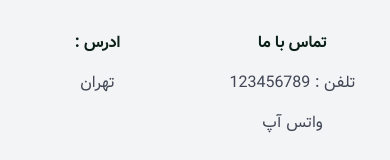
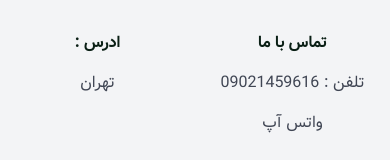
Before and after one commit to Pooria-ahmadi/Lighvan, a Nuxt app: page / in a window 390 px wide. Shown: the part 9216-9376 px from the top of the page. Built offline with nearby package versions, Linux system fonts and the light colour scheme.

Commit message:
add numberphone to foter and whatsapp

```diff
--- a/components/footeer.vue
+++ b/components/footeer.vue
@@ -28,7 +28,7 @@
           <p class="has-text-success-dark has-text-weight-bold"> تماس با ما </p>
           <ul>
             <li class="my-4">
-              <a href="tel:123456789" class="has-text-grey-dark"> تلفن : 123456789</a>
+              <a href="tel:09021459616" class="has-text-grey-dark"> تلفن : 09021459616</a>
             </li>
             <li class="my-4">
               <a href="#" class="has-text-grey-dark"> واتس آپ</a>
@@ -67,10 +67,10 @@
           <p class="has-text-success-dark has-text-weight-bold"> تماس با ما </p>
           <ul>
             <li class="my-4">
-              <a href="tel:" class="pr-4 has-text-grey-dark"> تلفن : 123456789</a>
+              <a href="tel:09021459616" class="pr-4 has-text-grey-dark"> تلفن : 09021459616</a>
             </li>
             <li class="my-4">
-              <a href="#123456789" class="pr-4 has-text-grey-dark"> واتس آپ</a>
+              <a href="https://wa.me/+989021459616" class="pr-4 has-text-grey-dark"> واتس آپ</a>
             </li>
           </ul>
         </div>
--- a/pages/singup.vue
+++ b/pages/singup.vue
@@ -1,5 +1,5 @@
 <template>
-    <div>
+    <div class="font-family">
         <div class="columns mx-2 my-0">
             <div class="column is-half has-background-white  mx-4 py-0 my-0">
                 <div class="columns is-centered mt-6">
```
